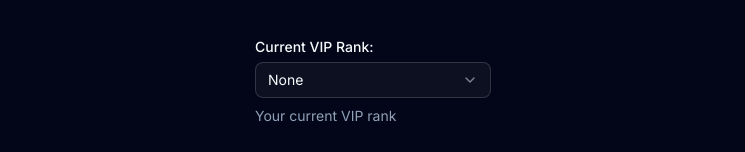
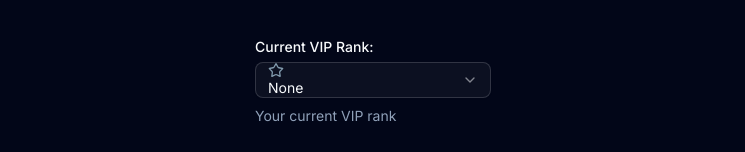
Before and after one commit to narandza/stake-vip-progress-calculator, a Next.js app: page / in a window 1280 px wide. Shown: the part 294-446 px from the top of the page, without its empty margins (267-1012 px from the left). Built offline with nearby package versions, Linux system fonts and the light colour scheme.

Commit message:
add icons + fix plat 2 icon

```diff
--- a/src/modules/home/ui/components/calculate-progress-form.tsx
+++ b/src/modules/home/ui/components/calculate-progress-form.tsx
@@ -47,6 +47,7 @@ import {
   LanguageType,
 } from "@/constants/language";
 import { TierEnum, VipTier } from "@/constants/vip-tiers";
+import Image from "next/image";
 
 const formSchema = z.object({
   currentPercentage: z.coerce
@@ -185,6 +186,12 @@ export const CalculateProgressForm = ({
                           value={tier.name}
                           className="capitalize"
                         >
+                          <Image
+                            alt="icon"
+                            src={`/icons/${tier.icon}`}
+                            width={16}
+                            height={16}
+                          />
                           {tier.name}
                         </SelectItem>
                       ))}
```
Also changed, not shown: public/icons/platinum-2.svg.
